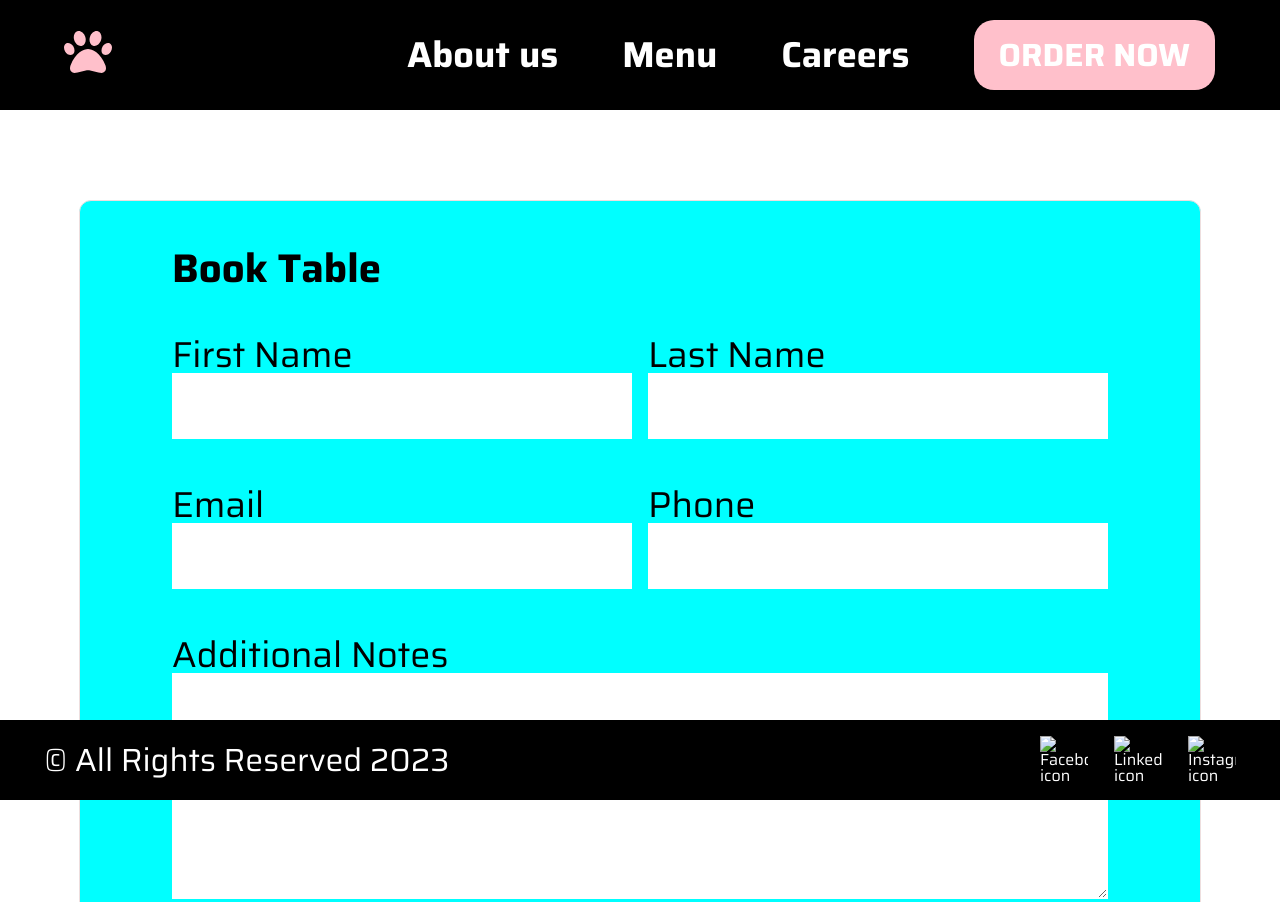
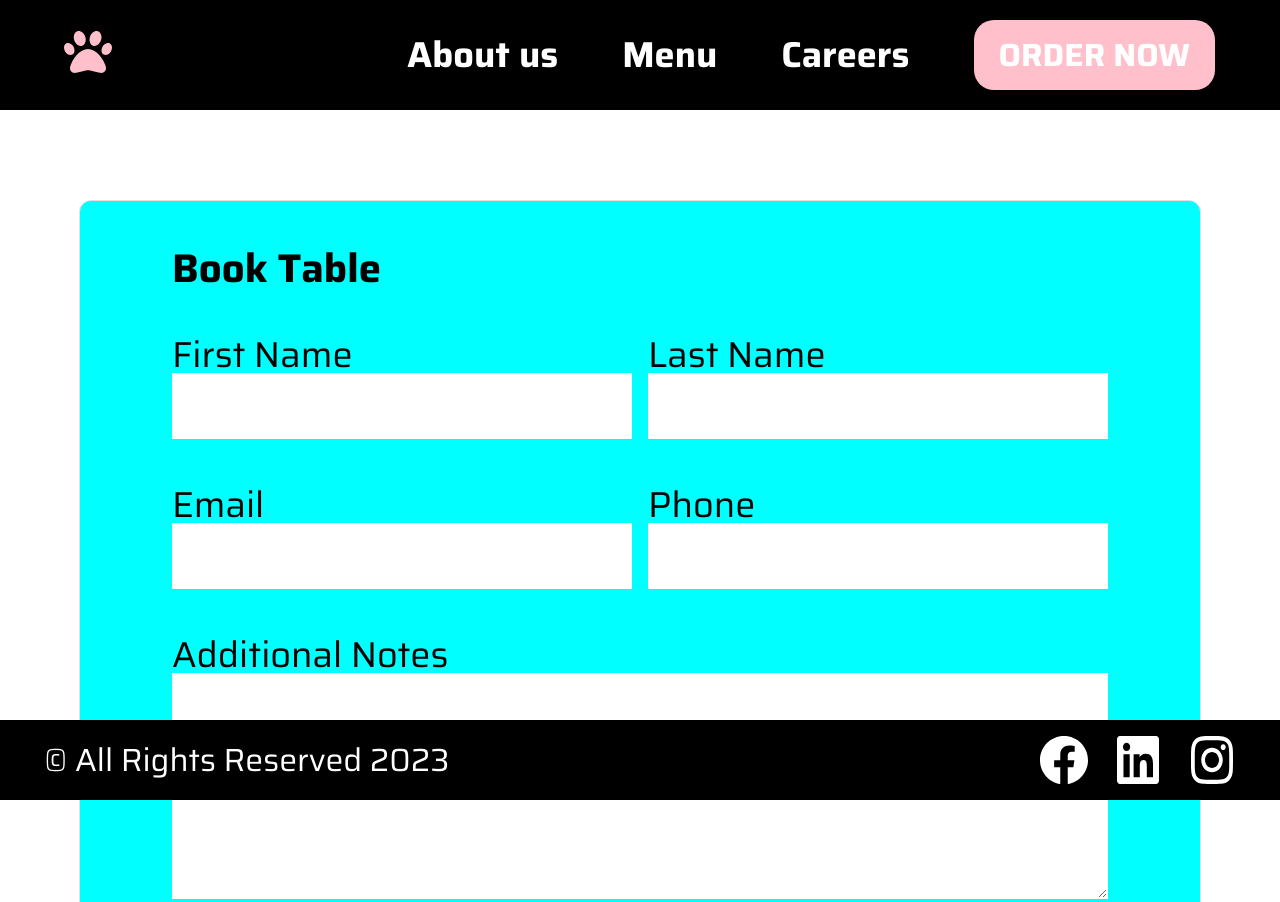
Before and after one commit to BeetrootAcademyAccount2/group3-html-css, a plain HTML site: page pages/book-table.html in a window 1280 px wide. Shown: the top 902 px of the page. Drawn offline with Linux system fonts and the light colour scheme.

Commit message:
fixing footer/ changing path to the icons as not visible

```diff
--- a/pages/book-table.html
+++ b/pages/book-table.html
@@ -134,17 +134,17 @@
       <p class="fs-32">© All Rights Reserved 2023</p>
       <div class="footer__icon-container d-flex">
         <img
-          src="./assets/svg/facebook-icon.svg"
+          src="../assets/svg/facebook-icon.svg"
           alt="Facebook icon"
           class="footer__icon footer__icon--mr-26"
         />
         <img
-          src="./assets/svg/linkedin-icon.svg"
+          src="../assets/svg/linkedin-icon.svg"
           alt="LinkedIn icon"
           class="footer__icon footer__icon--mr-26"
         />
         <img
-          src="./assets/svg/instagram-icon.svg"
+          src="../assets/svg/instagram-icon.svg"
           alt="Instagram icon"
           class="footer__icon"
         />
```
